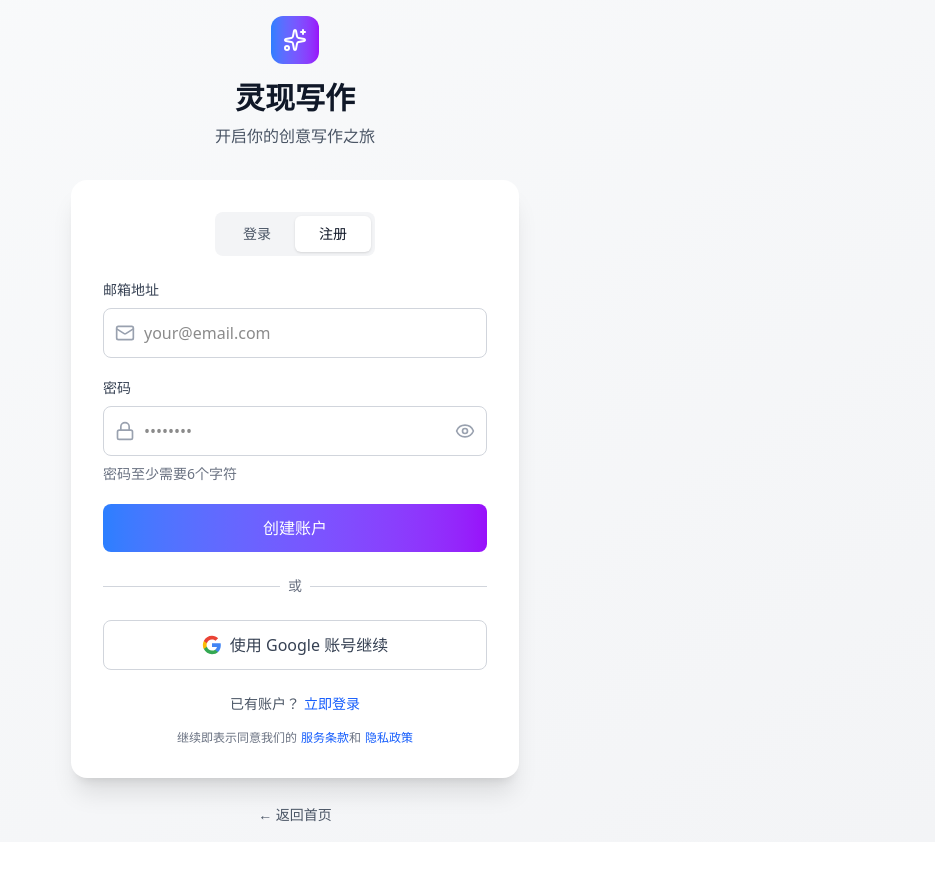
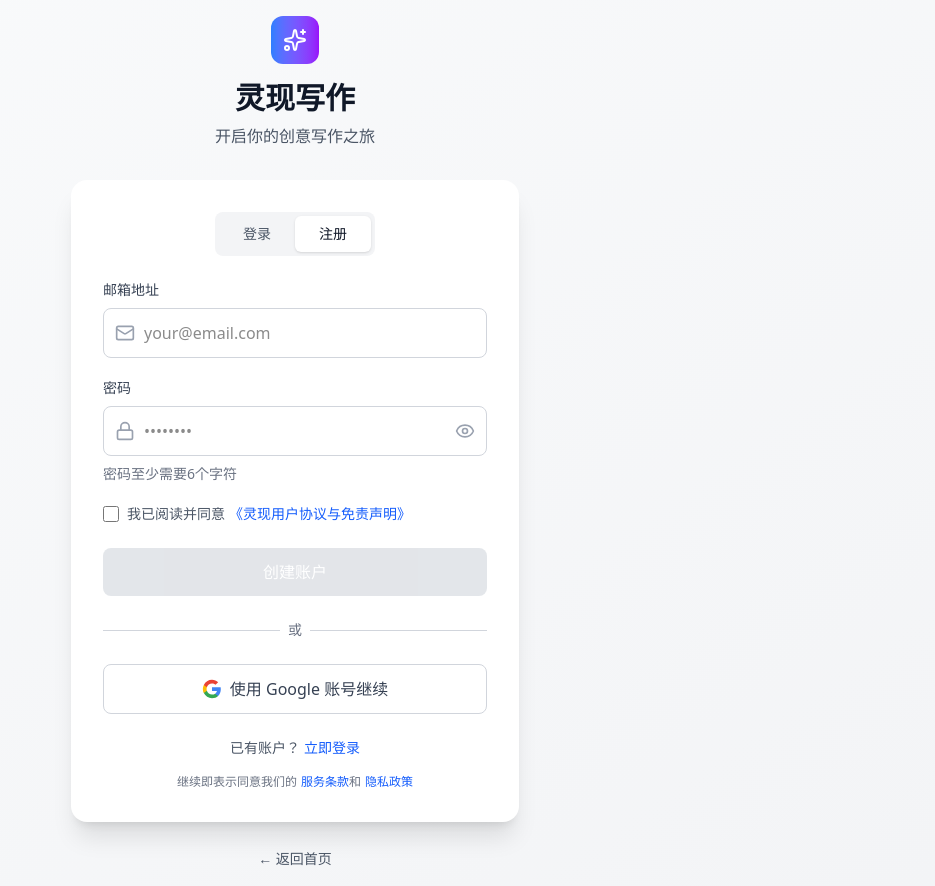
Before and after one commit to jiuyu317/lingxian-writer, a Next.js app: page /login in a window 1280 px wide. Both pictures are taken after a click on the button "注册". Shown: the whole page, without its empty margins (345-1280 px from the left). Before the commit the page ends 842 px from the top, so only its background shows below. Built offline with nearby package versions, Linux system fonts and the light colour scheme.

Commit message:
在登录/注册表单中添加免责声明勾选逻辑

```diff
--- a/src/app/login/page.tsx
+++ b/src/app/login/page.tsx
@@ -15,6 +15,7 @@ export default function LoginPage() {
   const [loading, setLoading] = useState(false)
   const [error, setError] = useState<string | null>(null)
   const [success, setSuccess] = useState<string | null>(null)
+  const [agreed, setAgreed] = useState(false)
 
   const handleSubmit = async (e: React.FormEvent) => {
     e.preventDefault()
@@ -170,11 +171,34 @@ export default function LoginPage() {
               </div>
             )}
 
+            {/* 免责声明复选框区域 */}
+            {!isLogin && (
+              <div className="flex items-center mt-4 mb-6">
+                <input
+                  type="checkbox"
+                  id="disclaimer"
+                  checked={agreed}
+                  onChange={(e) => setAgreed(e.target.checked)}
+                  className="w-4 h-4 text-blue-600 bg-gray-100 border-gray-300 rounded focus:ring-blue-500 cursor-pointer"
+                />
+                <label htmlFor="disclaimer" className="ml-2 text-sm text-gray-600 select-none cursor-pointer">
+                  我已阅读并同意
+                  <Link href="/disclaimer" target="_blank" className="text-blue-600 hover:underline font-medium ml-1">
+                    《灵现用户协议与免责声明》
+                  </Link>
+                </label>
+              </div>
+            )}
+
             {/* 提交按钮 */}
             <button
               type="submit"
-              disabled={loading}
-              className="w-full bg-gradient-to-r from-blue-500 to-purple-600 text-white py-3 px-4 rounded-lg font-medium hover:from-blue-600 hover:to-purple-700 focus:outline-none focus:ring-2 focus:ring-blue-500 focus:ring-offset-2 transition-all duration-200 disabled:opacity-50 disabled:cursor-not-allowed flex items-center justify-center"
+              disabled={loading || (!isLogin && !agreed)}
+              className={`w-full text-white py-3 px-4 rounded-lg font-medium focus:outline-none focus:ring-2 focus:ring-blue-500 focus:ring-offset-2 transition-all duration-200 disabled:opacity-50 disabled:cursor-not-allowed flex items-center justify-center ${
+                loading || (!isLogin && !agreed)
+                  ? 'bg-gray-300 cursor-not-allowed'
+                  : 'bg-gradient-to-r from-blue-500 to-purple-600 hover:from-blue-600 hover:to-purple-700'
+              }`}
             >
               {loading ? (
                 <>
```
